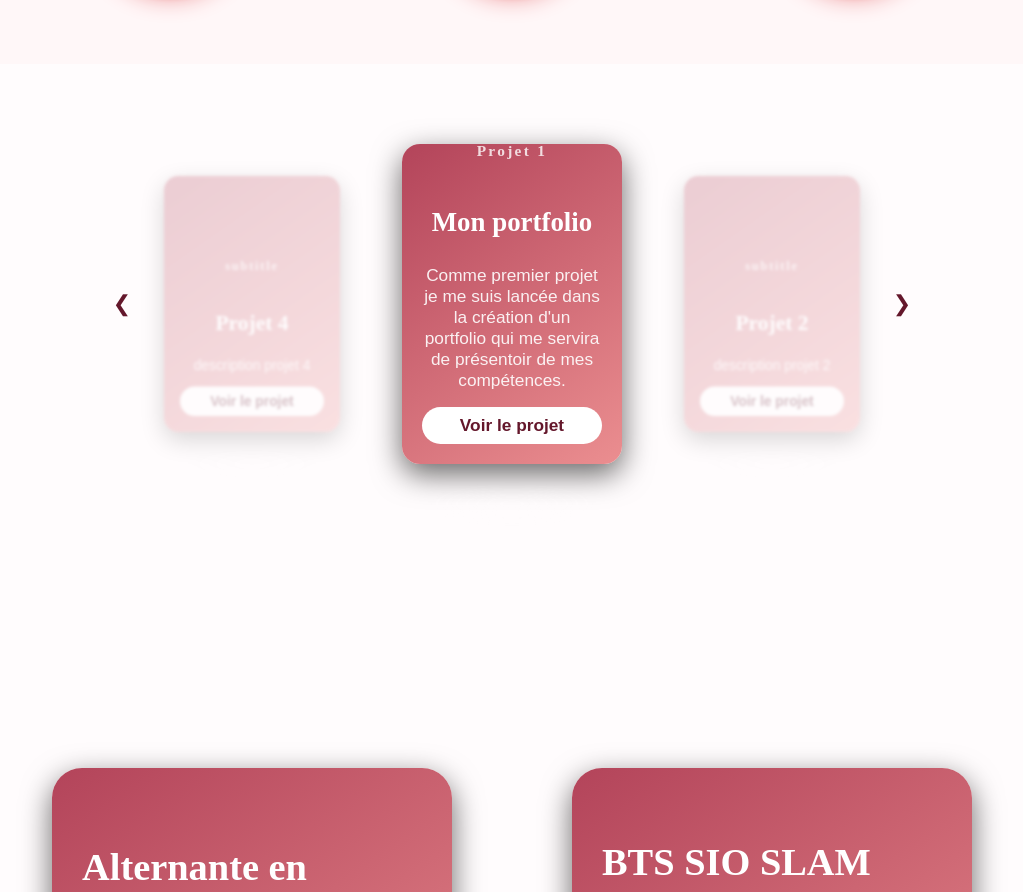
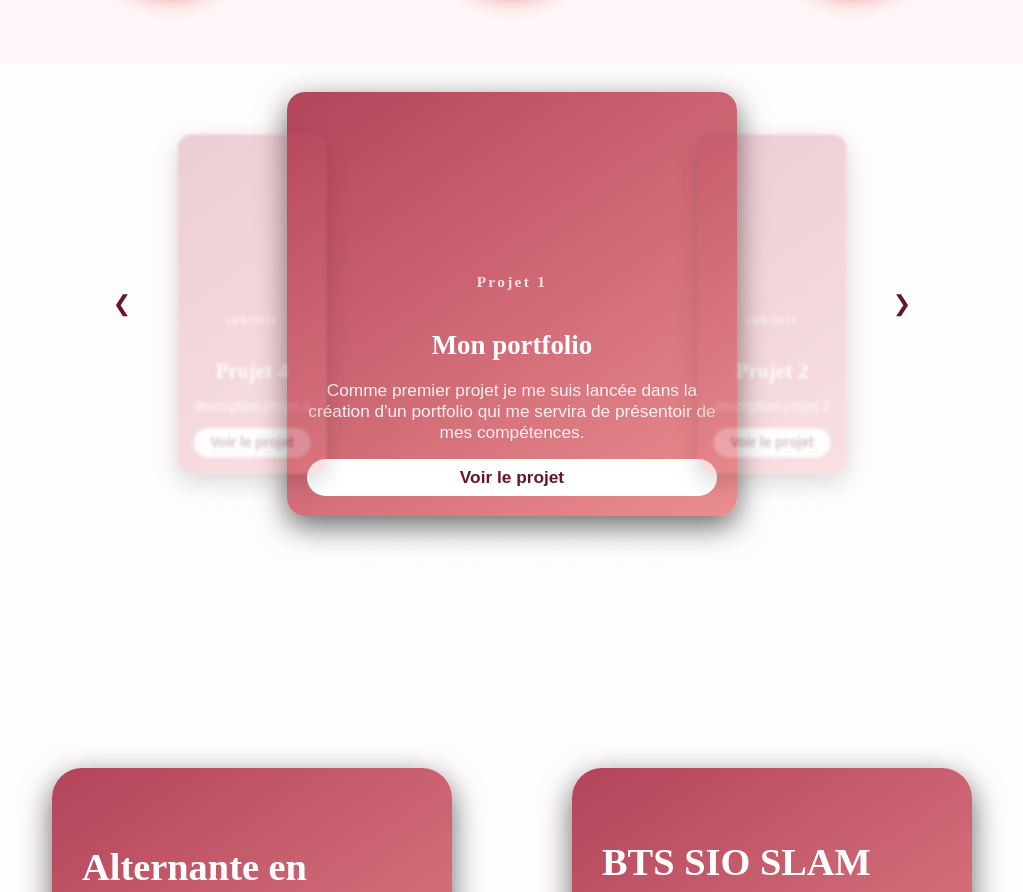
Before and after one commit to camllr/mon-portfolio, a plain HTML site: page index.html in a window 1280 px wide. Shown: the part 914-1806 px from the top of the page, without its empty margins (128-1151 px from the left). Drawn offline with Linux system fonts and the light colour scheme.

Commit message:
Correction carousel projet subtitle

```diff
--- a/style.css
+++ b/style.css
@@ -386,16 +386,11 @@ footer li {
   position: absolute;
   top: 50%;
   left: 50%;
-  width: 220px;
   height: 80%;
-  max-height: 320px;
-  transform: translate(-50%, -50%) scale(0.8);
-  opacity: 0.25;
   filter: blur(2px);
   background: linear-gradient(145deg, #b3445a, #eb8e90);
   border-radius: 18px;
   padding: 20px;
-  box-sizing: border-box;
   color: #fff;
   box-shadow: 0 10px 30px rgba(0, 0, 0, 0.6);
   transition: transform 0.5s ease, opacity 0.5s ease, filter 0.5s ease;
@@ -417,6 +412,7 @@ footer li {
   transform: translate(-50%, -50%) scale(1);
   opacity: 1;
   filter: blur(0);
+  max-width: 60%;
 }
 
 .card.prev {
@@ -432,13 +428,11 @@ footer li {
   font-size: 0.8rem;
   letter-spacing: 0.15em;
   opacity: 0.8;
-  margin-bottom: 8px;
 }
 
 .card-title {
   font-size: 1.4rem;
   font-weight: 700;
-  margin-bottom: 8px;
 }
 
 .card .card-link {
```
